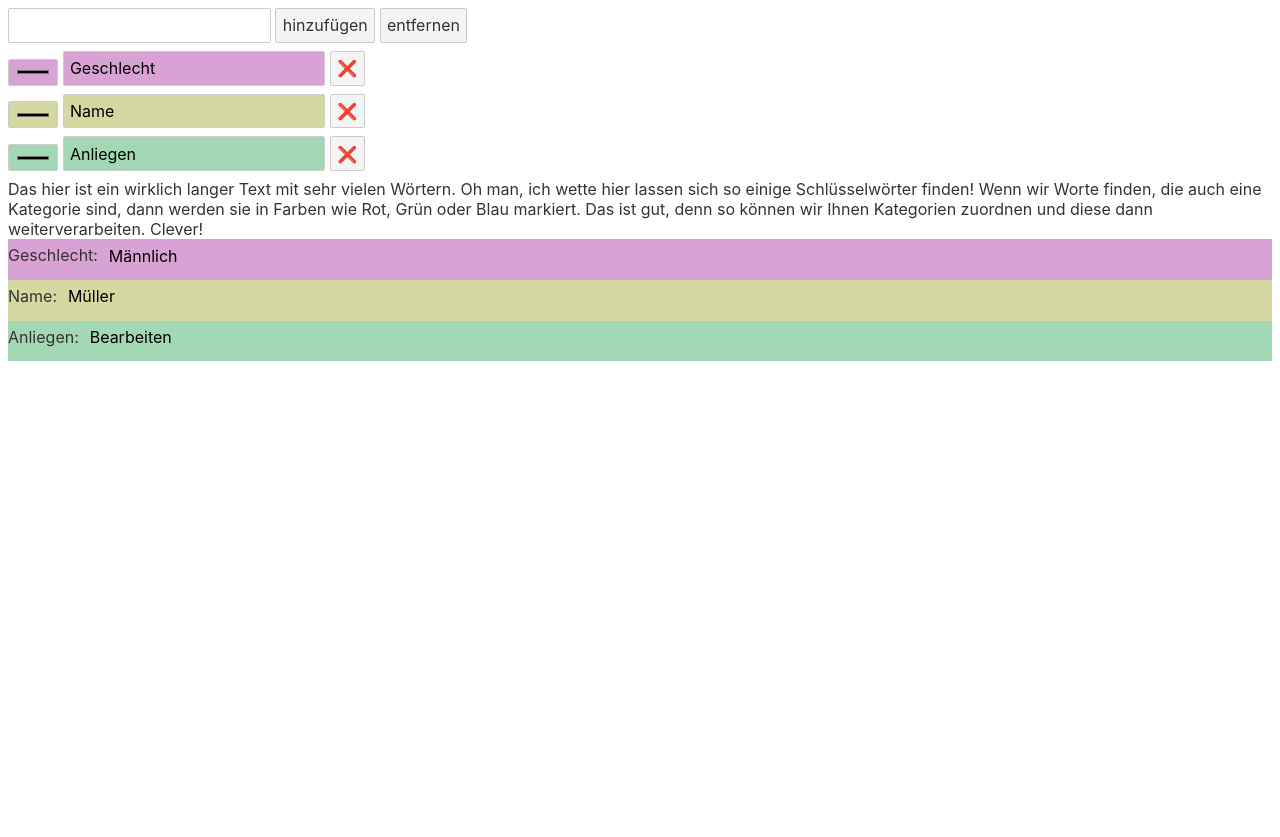
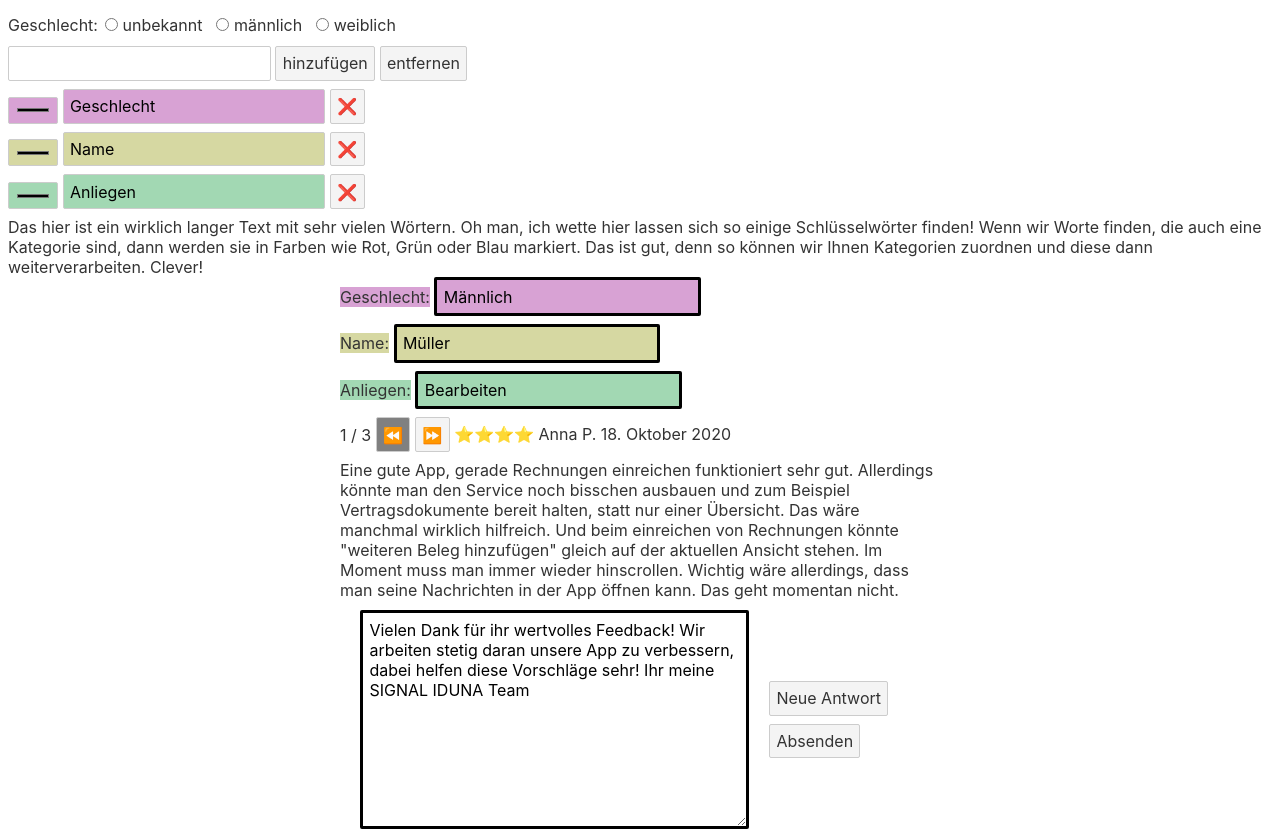
Before and after one commit to Gohlisch/RemarkableComponents, a Svelte app: page / in a window 1280 px wide. Before the commit the page ends 800 px from the top, so only its background shows below. Built offline with nearby package versions, Linux system fonts and the light colour scheme.

Commit message:
feat(ReviewSlideshow, CategoryRadioPicker): Add new components

```diff
--- a/src/App.svelte
+++ b/src/App.svelte
@@ -2,13 +2,23 @@
 	import CategoryDisplay from "./CategoryDisplay.svelte";
 	import CategorizedText from "./CategorizedText.svelte";
 	import CategoryShowcase from "./CategoryShowcase.svelte";
+	import ReviewSlideshow from "./ReviewSlideshow.svelte";
+	import {categoryStore} from "./CategoryStore";
+	import CategoryRadioPicker from "./CategoryRadioPicker.svelte";
+
+	categoryStore.add({name: "Geschlecht", value: "Männlich", color: "#d8a2d4"});
+	categoryStore.add({name: "Name", value: "Müller", color: "#d6d8a2"});
+	categoryStore.add({name: "Anliegen", value: "Bearbeiten", color: "#a2d8b3"});
 
 	const text: string = `Das hier ist ein wirklich langer Text mit sehr vielen Wörtern.
 	Oh man, ich wette hier lassen sich so einige Schlüsselwörter finden! Wenn wir Worte finden,
 	die auch eine Kategorie sind, dann werden sie in Farben wie Rot, Grün oder Blau markiert.
 	Das ist gut, denn so können wir Ihnen Kategorien zuordnen und diese dann weiterverarbeiten. Clever!`;
 </script>
-
+<CategoryRadioPicker categoryName="Geschlecht" options={["unbekannt", "männlich", "weiblich"]} />
 <CategoryDisplay/>
 <CategorizedText text={text}/>
-<CategoryShowcase/>
+<div style="max-width: 600px; margin-left: auto; margin-right: auto">
+    <CategoryShowcase/>
+    <ReviewSlideshow/>
+</div>
--- a/src/CategoryDisplay.svelte
+++ b/src/CategoryDisplay.svelte
@@ -4,9 +4,6 @@
     let value: string;
     let categories: Array<Category>;
     categoryStore.subscribe(updated => categories = updated);
-    categoryStore.add({name: "Geschlecht", value: "Männlich", color: "#d8a2d4"});
-    categoryStore.add({name: "Name", value: "Müller", color: "#d6d8a2"});
-    categoryStore.add({name: "Anliegen", value: "Bearbeiten", color: "#a2d8b3"});
 </script>
 
 <input bind:value>
@@ -20,8 +17,8 @@
 
 {#each categories as category, i}
     <div>
-        <input type="color" on:input={e=>categoryStore.update(i,{name: category.name, value: category.value, color: e.target.value})} style="background-color:{category.color}">
-        <input type="text" contenteditable="true" on:input={e=>categoryStore.update(i,{name: e.target.value, categorie: value, color: category.color})} style="background-color:{category.color}" value="{category.name}">
+        <input type="color" on:input={e=>categoryStore.updateAt(i,{name: category.name, value: category.value, color: e.target.value})} style="background-color:{category.color}">
+        <input type="text" contenteditable="true" on:input={e=>categoryStore.updateAt(i,{name: e.target.value, categorie: value, color: category.color})} style="background-color:{category.color}" value="{category.name}">
         <button on:click={e => categoryStore.removeAtIndex(i)}>❌</button>
     </div>
 {/each}
--- /dev/null
+++ b/src/CategoryRadioPicker.svelte
@@ -0,0 +1,40 @@
+<script lang="ts">
+	import type {Category} from "./Category";
+	import {categoryStore} from "./CategoryStore";
+	import {onDestroy} from "svelte";
+	import type {Unsubscriber} from "./SvelteTypes";
+
+	export let categoryName: string;
+	export let options: Array<string>;
+	let category: Category = {name: "", value: "", color: ""};
+
+	const unsubscribe: Unsubscriber = categoryStore.subscribe(() => {
+		category = categoryStore.getByName(categoryName);
+	});
+
+	onDestroy(()=> unsubscribe())
+</script>
+<style>
+    div {
+        display: flex;
+        align-items: baseline
+    }
+    label { padding: 7px;}
+    .selected {border: 3px solid black;}
+</style>
+<div>
+    {category.name}:
+    {#each options as option}
+        <label style="background: {option === category.value ? category.color : `initial`};" class:selected="{option === category.value}">
+            <input type="radio"
+                   name="{category.name}"
+                   on:input={e => {
+                        category.value = e.target.value;
+                        categoryStore.updateWithName(category.name, category);
+                      }}
+                   value="{option}"
+                   checked="{option === category.value}"
+            > {option}
+        </label>
+    {/each}
+</div>
--- a/src/CategoryShowcase.svelte
+++ b/src/CategoryShowcase.svelte
@@ -1,12 +1,11 @@
 <script lang="ts">
-    import { categoryStore } from "./CategoryStore";
+	import {categoryStore} from "./CategoryStore";
+</script>
 
-</script>
 {#each $categoryStore as category, i}
-    <div style="background-color: {category.color}">
-        <label>
-            {category.name}:
-            <input style="background-color: {category.color}; border: none;" value="{category.value}" on:input={e=>categoryStore.update(i,{name: category.name, value: e.target.value, color: category.color})}>
-        </label>
-    </div>
+    <label>
+        <span style="background-color: {category.color}">{category.name}:</span>
+        <input style="background-color: {category.color}; border: 3px solid black;" value="{category.value}"
+               on:input={e=>categoryStore.updateAt(i,{name: category.name, value: e.target.value, color: category.color})}>
+    </label>
 {/each}
--- a/src/CategoryStore.ts
+++ b/src/CategoryStore.ts
@@ -1,6 +1,7 @@
 import {get, writable} from "svelte/store";
 import type { Writable } from "svelte/store";
 import type { Category } from "./Category";
+import type {Invalidator, Subscriber, Unsubscriber} from "./SvelteTypes";
 
 class CategoryStore {
 	private categories: Writable<Array<Category>>;
@@ -11,13 +12,13 @@ class CategoryStore {
 		this.categories.subscribe(c => this.length = c.length);
 	}
 
-	public subscribe(run: (value: Array<Category>) => void, invalidate?:(value?: Array<Category>) => void): (()=>void) {
+	public subscribe(run: Subscriber<Array<Category>>, invalidate?: Invalidator<Array<Category>>): Unsubscriber {
 		return this.categories.subscribe(run, invalidate);
 	}
 
 	public add(category: Category): number {
 		if(!category.name) return;
-		const index: number = get(this.categories).length;
+		const index: number = length;
 		this.categories.update((c: Array<Category>) => c.concat(
 			{
 				name: category.name,
@@ -28,9 +29,18 @@ class CategoryStore {
 		return index;
 	}
 
-	public update(index: number, categorie: Category): void  {
+	public updateAt(index: number, category: Category): void  {
 		this.categories.update((c: Array<Category>) => {
-			c[index] = categorie;
+			if(category.name) c[index].name = category.name;
+			if(category.value) c[index].value = category.value;
+			if(category.color) c[index].color = category.color;
+			return c;
+		})
+	}
+
+	public updateWithName(name: string, category: Category): void {
+		this.categories.update((c: Array<Category>) => {
+			c.filter(cat => cat.name === name).pop().name = name;
 			return c;
 		})
 	}
@@ -58,6 +68,10 @@ class CategoryStore {
 		return get(this.categories).filter(x => x.value ? x.value.toLowerCase() === value.toLowerCase(): false).pop();
 	}
 
+	public getByName(name: string): Category | null {
+		return get(this.categories).filter(x => x.name ? x.name === name : false).pop();
+	}
+
 	// TODO: Improve, if 255 0 0 was removed, and there were following colors, the first to be added after that  removal should be 255 0 0
 	private determineColorHex(): string {
 		const secondColor: number = (this.length < 3) ? 0 : (this.length < 6) ? 244 : 122
--- /dev/null
+++ b/src/Review.ts
@@ -0,0 +1,7 @@
+export interface Review {
+	name: string;
+	rating: 1|2|3|4|5;
+	date: string;
+	text: string;
+	answer?: string;
+}
--- /dev/null
+++ b/src/ReviewSlideshow.svelte
@@ -0,0 +1,46 @@
+<script lang="ts">
+	import {reviewStore} from "./ReviewStore";
+	import CategorizedText from "./CategorizedText.svelte";
+	import {categoryStore} from "./CategoryStore";
+	import {get} from "svelte/store";
+	import type {Review} from "./Review";
+
+	let current: number = 0;
+	let max: number = 0;
+
+	reviewStore.subscribe((reviews) => {
+		max = reviews.length-1;
+	});
+
+	function updateCategories(i: number) {
+		const reviews: Array<Review> = get(reviewStore);
+		categoryStore.updateAt(1, {name: "", value: reviews[i].name.split(" ").pop().replace(".",""), color: ""})
+	}
+</script>
+<style>
+    .disabled {
+        background-color: grey;
+    }
+</style>
+<span>{current+1} / {max+1}
+    <button class:disabled="{current === 0}" disabled="{current === 0}" on:click={(e)=> updateCategories(--current)}>⏪</button>
+    <button class:disabled="{current === max}" disabled="{current === max}" on:click={(e)=> updateCategories(++current)}>⏩</button>
+</span>
+
+{#each $reviewStore as review, i}
+    {#if i === current}
+        <span>
+            {#each Array(review.rating) as _}<span>⭐️</span>{/each}
+            <CategorizedText text="{review.name}"/>
+            <span>{review.date}</span>
+        </span><br/>
+        <CategorizedText text="{review.text}"/>
+        <div style="display:flex;justify-content:center;align-items:center; margin: 10px 20px 0 20px;">
+            <textarea style="border: 3px solid black; margin-right: 20px" cols="50" rows="10" bind:value={review.answer}/>
+            <div style="justify-content:flex-end; align-items:center; flex-direction: row;">
+                <button style="">Neue Antwort</button>
+                <button style="">Absenden</button>
+            </div>
+        </div>
+    {/if}
+{/each}
--- /dev/null
+++ b/src/ReviewStore.ts
@@ -0,0 +1,25 @@
+import type { Review } from "./Review";
+import type { Writable} from "svelte/store";
+import { writable } from "svelte/store";
+
+export const reviewStore: Writable<Array<Review>> = writable<Array<Review>>([
+	{
+		name: "Anna P.",
+		rating: 4,
+		date: "18. Oktober 2020",
+		text: "Eine gute App, gerade Rechnungen einreichen funktioniert sehr gut. Allerdings könnte man den Service noch bisschen ausbauen und zum Beispiel Vertragsdokumente bereit halten, statt nur einer Übersicht. Das wäre manchmal wirklich hilfreich. Und beim einreichen von Rechnungen könnte \"weiteren Beleg hinzufügen\" gleich auf der aktuellen Ansicht stehen. Im Moment muss man immer wieder hinscrollen. Wichtig wäre allerdings, dass man seine Nachrichten in der App öffnen kann. Das geht momentan nicht.",
+		answer: "Vielen Dank für ihr wertvolles Feedback! Wir arbeiten stetig daran unsere App zu verbessern, dabei helfen diese Vorschläge sehr! Ihr meine SIGNAL IDUNA Team"
+	}, {
+		name: "Gavin Henneberg",
+		rating: 3,
+		date: "24. Oktober 2020",
+		text: "Obwohl ist das richtige PW zu meiner Benutzerkennung eingeben hatte, musste ich mich neu registrieren. Nachdem das erfolgreich war kam die Sicherheitscodeabfrage. Das zustellen per SMS hat ca. 10 Minuten gedauert. Für mich zu lang. Per Mail ging es innerhalb 1 Minute. Im Postfach konnte ich leider nicht alle ungelesenen Mails mit einem Klick auf gelesen setzen, sondern muss jede einzelne Mail öffnen. Das ist sehr unkomfortabel.",
+		answer: "Hallo Herr Henneberg, vielen Dank für Ihre Bewertung! Auch wir sehen in weiteren Funktionen für das Postfach einen hohen Mehrwert und arbeiten daher mit Hochdruck daran. Wir hoffen, dass die weiteren geplanten Funktionen Sie überzeugen werden. Ihr meine SIGNAL IDUNA Team"
+	}, {
+		name: "Dimi Murik",
+		rating: 4,
+		date: "24. Oktober 2020",
+		text: "Stabil, zuverlässiges Fotografieren und Erkennen. Gute Übersicht.. Einzige Unannehmlichkeit: nach dem Zusammenfassen der Rechnung wird man ausgeloggt. Warum, wozu? Wie dient es der Sicherheit? Am Ende führt es dazu, dass kein automatischer Unterlagen-Versand stattfindet. Nach dem zweiten Login muss man auf die gerade zusammengefasste Unterlagen/Belege klicken und sie manuell versenden - zu viele unnötige Aktionen seitens des Benutzers! Meine Vermutung: die Entwickler haben die Gültigkeitsdauer der Login-Session auf eine zu kurze Zeit gesetzt. Sie ist dautlich kürzer, als die Dauer des Belege-Fotografierens. Deswegen klappt der Versand zuerst nicht, weil dies eine Interaktion mit dem Server ist, für den die Login-Session schon längst abgelaufen ist. Deswegen zweites Login und Notwendigkeit die Belege manuell zu versenden. Es ist eine schlechte Design-Entscheidung.",
+		answer: "Hallo Herr Murik, vielen Dank für Ihre tolle Bewertung! Es freut uns, dass die App bei Ihnen so zuverlässig funktioniert. Sollte der Loggout-Fehler weiterhin bei Ihnen auftauchen, würden wir uns freuen, wenn Sie uns eine E-Mail an app.meinesi@signal-iduna.de schicken, damit wir Sie bestmöglich unterstützen können. Ihr meine SIGNAL IDUNA Team"
+	}
+]);
--- /dev/null
+++ b/src/SvelteTypes.ts
@@ -0,0 +1,12 @@
+/** ##### STORE TYPES ##### */
+
+/** Callback to inform of a value updates. */
+export type Subscriber<T> = (value: T) => void;
+/** Unsubscribes from value updates. */
+export type Unsubscriber = () => void;
+/** Callback to update a value. */
+export type Updater<T> = (value: T) => T;
+/** Cleanup logic callback. */
+export type Invalidator<T> = (value?: T) => void;
+/** Start and stop notification callbacks. */
+export type StartStopNotifier<T> = (set: Subscriber<T>) => Unsubscriber | void;
```
